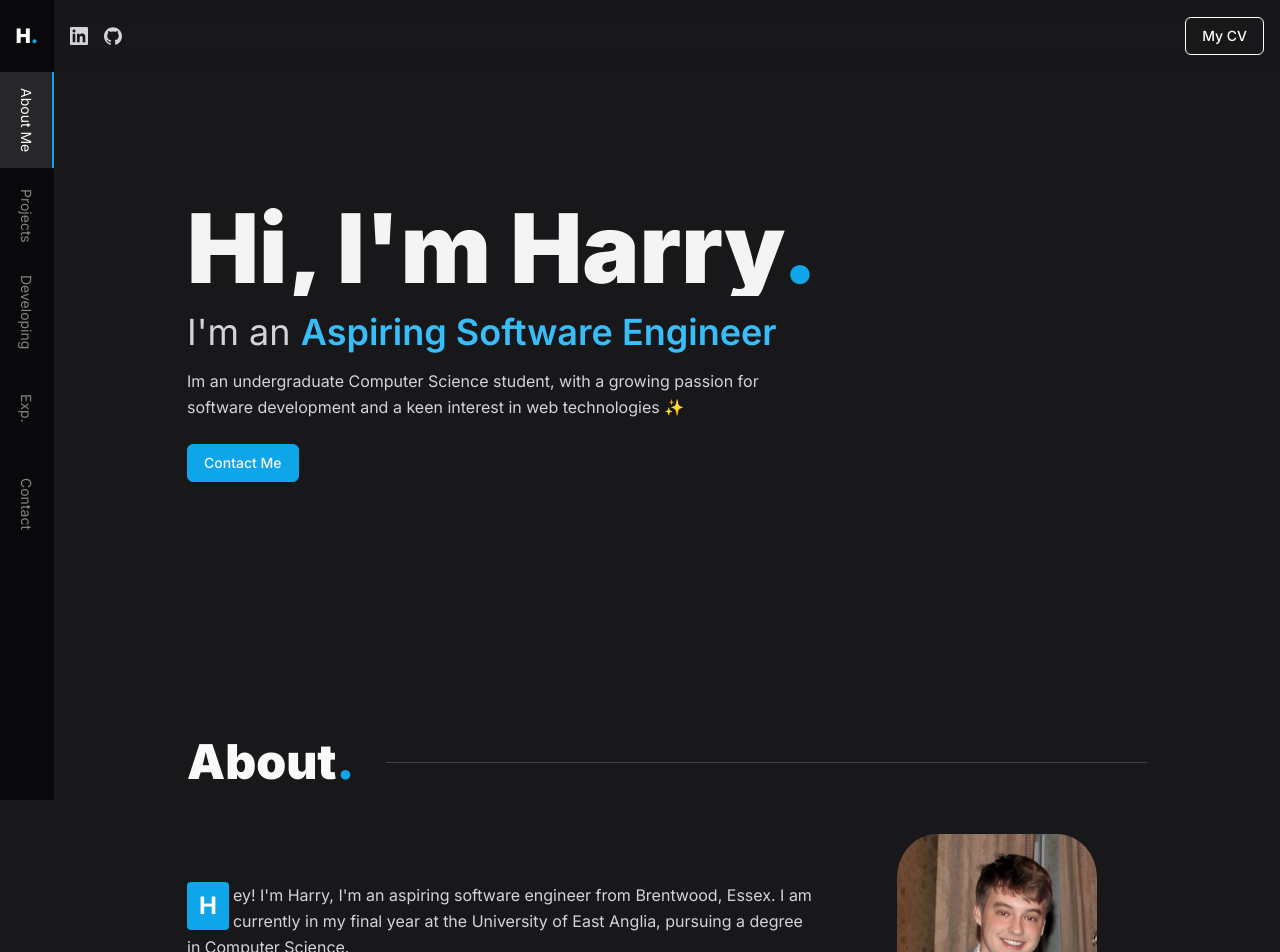
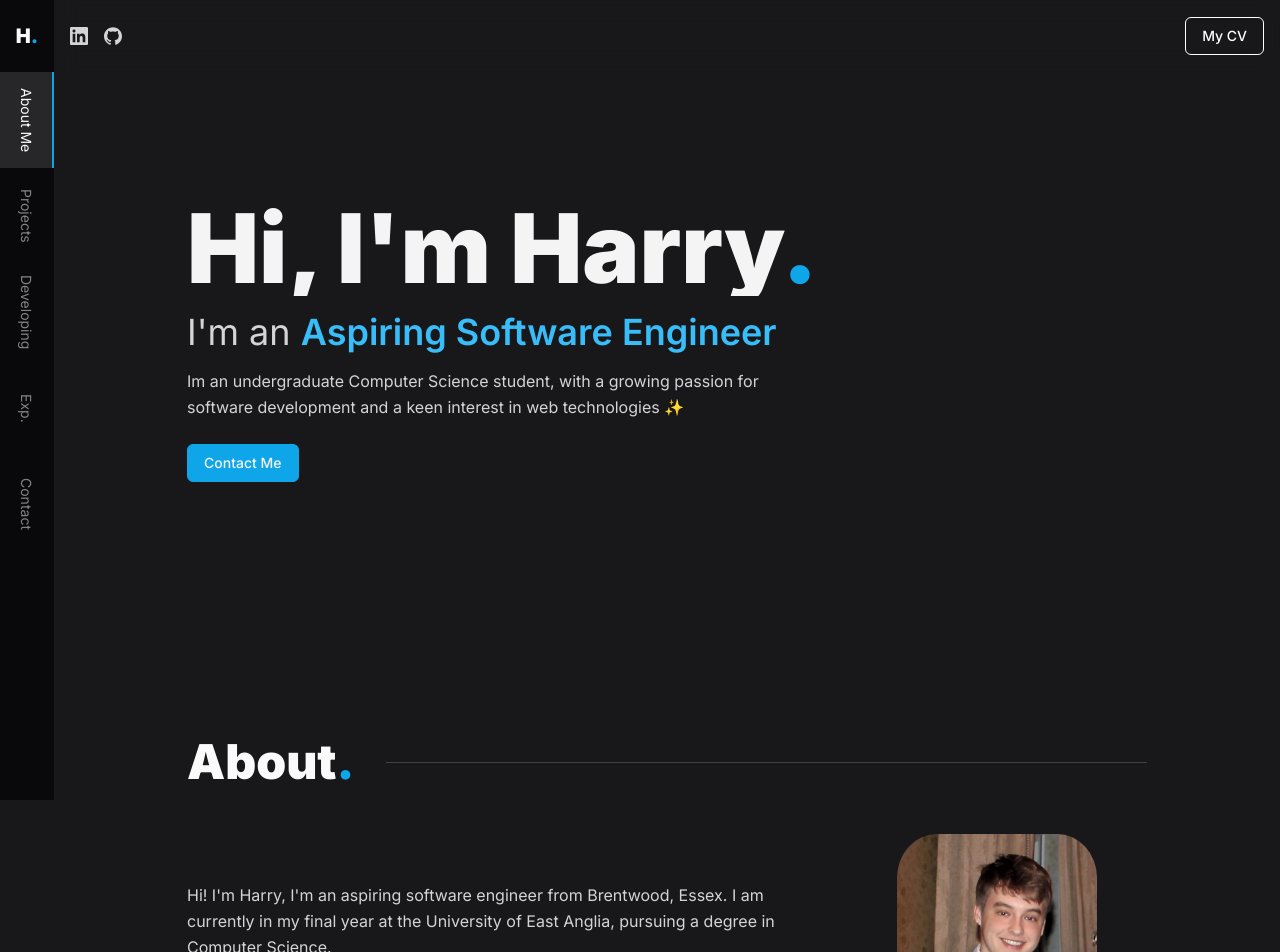
Before and after one commit to harrymcdonagh/Portfolio, a Next.js app: page / in a window 1280 px wide. Shown: the top 952 px of the page. Built offline with nearby package versions, Linux system fonts and the light colour scheme.

Commit message:
Minor tweak

```diff
--- a/src/components/about/About.tsx
+++ b/src/components/about/About.tsx
@@ -12,10 +12,7 @@ export const About = () => {
         <div className="pt-0 md:pt-12 space-y-4">
           <Reveal>
             <p className="leading-relaxed text-zinc-300">
-              <span className="bg-sky-500 text-white py-2 px-3 rounded font-bold mr-1 float-left text-2xl">
-                H
-              </span>
-              ey! I&apos;m Harry, I&apos;m an aspiring software engineer from Brentwood,
+              Hi! I&apos;m Harry, I&apos;m an aspiring software engineer from Brentwood,
               Essex. I am currently in my final year at the University of East Anglia,
               pursuing a degree in Computer Science.
             </p>
```
